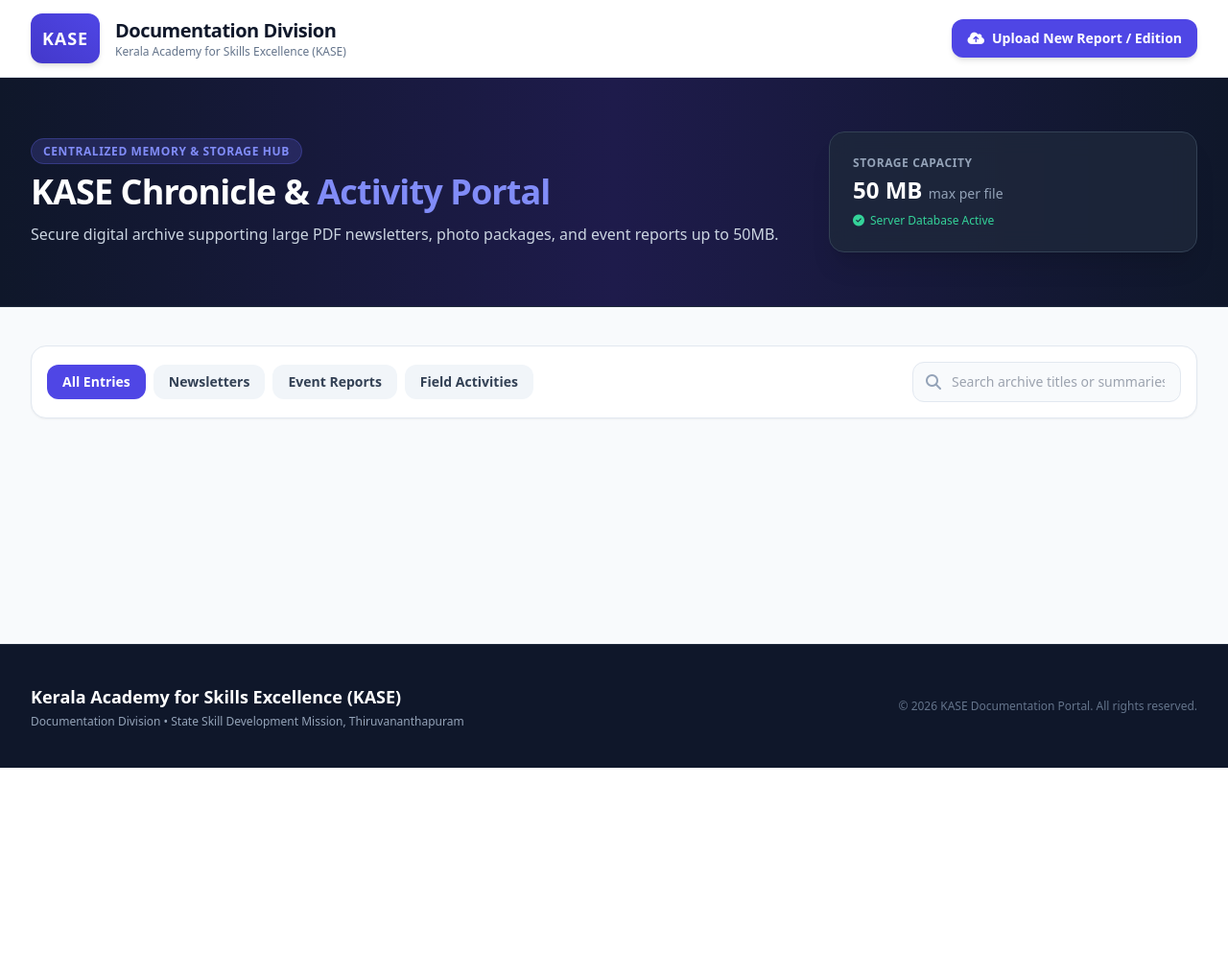
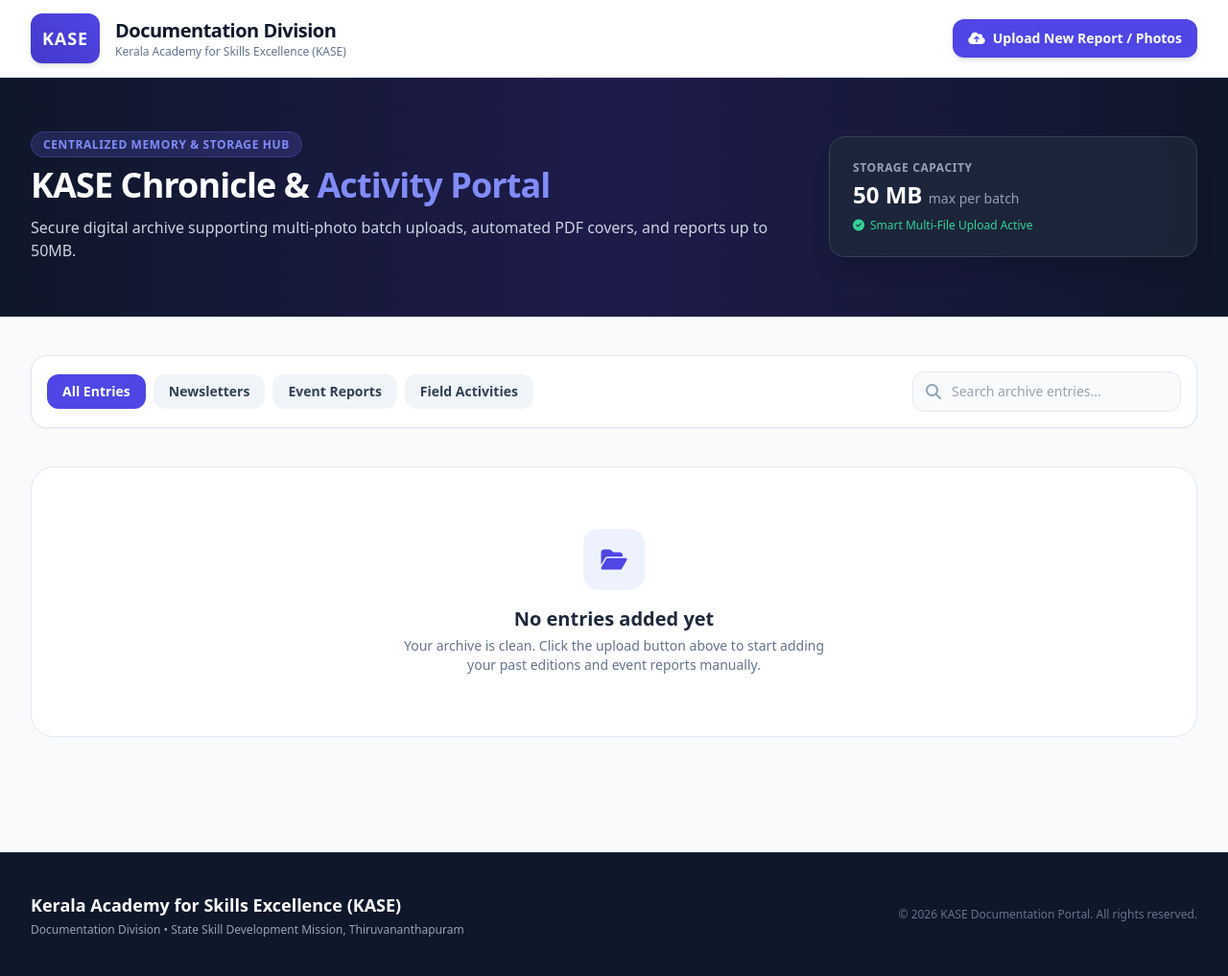
Before and after one commit to exedockase-star/kase-documentation, a Flask app: page / in a window 1280 px wide. Shown: the whole page at 96% size. Before the commit the page ends 800 px from the top, so only its background shows below. Run offline with Flask 3, Linux system fonts and the light colour scheme; some libraries are stand-ins or nearby versions.

Commit message:
Update index.html

```diff
--- a/templates/index.html
+++ b/templates/index.html
@@ -21,7 +21,7 @@
             </div>
             <div>
                 <button onclick="openUploadModal()" class="bg-indigo-600 hover:bg-indigo-700 text-white px-4 py-2.5 rounded-xl shadow-md transition flex items-center gap-2 text-sm font-semibold">
-                    <i class="fa-solid fa-cloud-arrow-up"></i> Upload New Report / Edition
+                    <i class="fa-solid fa-cloud-arrow-up"></i> Upload New Report / Photos
                 </button>
             </div>
         </div>
@@ -33,12 +33,12 @@
             <div class="md:col-span-2">
                 <span class="bg-indigo-500/20 text-indigo-400 border border-indigo-500/30 text-xs font-bold px-3 py-1 rounded-full uppercase tracking-wider">Centralized Memory & Storage Hub</span>
                 <h2 class="text-3xl sm:text-4xl font-black tracking-tight mt-3 leading-tight">KASE Chronicle & <span class="text-indigo-400">Activity Portal</span></h2>
-                <p class="text-slate-300 mt-3 text-sm sm:text-base leading-relaxed">Secure digital archive supporting large PDF newsletters, photo packages, and event reports up to 50MB.</p>
+                <p class="text-slate-300 mt-3 text-sm sm:text-base leading-relaxed">Secure digital archive supporting multi-photo batch uploads, automated PDF covers, and reports up to 50MB.</p>
             </div>
             <div class="bg-slate-800/80 backdrop-blur-md p-6 rounded-2xl border border-slate-700 shadow-xl flex flex-col justify-center">
                 <span class="text-xs uppercase tracking-wider text-slate-400 font-bold mb-1">Storage Capacity</span>
-                <p class="text-2xl font-black text-white">50 MB <span class="text-sm font-normal text-slate-400">max per file</span></p>
-                <p class="text-xs text-emerald-400 mt-2 flex items-center gap-1.5"><i class="fa-solid fa-circle-check"></i> Server Database Active</p>
+                <p class="text-2xl font-black text-white">50 MB <span class="text-sm font-normal text-slate-400">max per batch</span></p>
+                <p class="text-xs text-emerald-400 mt-2 flex items-center gap-1.5"><i class="fa-solid fa-circle-check"></i> Smart Multi-File Upload Active</p>
             </div>
         </div>
     </section>
@@ -48,8 +48,6 @@
 
         <!-- Search & Filter Controls -->
         <div class="flex flex-col md:flex-row justify-between items-stretch md:items-center gap-4 mb-10 bg-white p-4 rounded-2xl border border-slate-200 shadow-sm">
-
-            <!-- Category Filter Tabs -->
             <div class="flex flex-wrap gap-2">
                 <a href="/" class="px-4 py-2 text-sm font-semibold rounded-xl transition {{ 'bg-indigo-600 text-white shadow-xs' if current_category == 'all' else 'bg-slate-100 hover:bg-slate-200 text-slate-700' }}">All Entries</a>
                 <a href="/?category=Newsletter" class="px-4 py-2 text-sm font-semibold rounded-xl transition {{ 'bg-indigo-600 text-white shadow-xs' if current_category == 'Newsletter' else 'bg-slate-100 hover:bg-slate-200 text-slate-700' }}">Newsletters</a>
@@ -57,63 +55,83 @@
                 <a href="/?category=Field Activity" class="px-4 py-2 text-sm font-semibold rounded-xl transition {{ 'bg-indigo-600 text-white shadow-xs' if current_category == 'Field Activity' else 'bg-slate-100 hover:bg-slate-200 text-slate-700' }}">Field Activities</a>
             </div>
 
-            <!-- Search Bar -->
             <form action="/" method="GET" class="relative min-w-[280px]">
                 <span class="absolute inset-y-0 left-0 pl-3.5 flex items-center pointer-events-none text-slate-400">
                     <i class="fa-solid fa-magnifying-glass"></i>
                 </span>
-                <input type="text" name="search" placeholder="Search archive titles or summaries..." class="w-full pl-10 pr-4 py-2.5 bg-slate-50 border border-slate-200 rounded-xl text-sm focus:outline-none focus:ring-2 focus:ring-indigo-600 focus:bg-white transition">
+                <input type="text" name="search" placeholder="Search archive entries..." class="w-full pl-10 pr-4 py-2.5 bg-slate-50 border border-slate-200 rounded-xl text-sm focus:outline-none focus:ring-2 focus:ring-indigo-600 focus:bg-white transition">
             </form>
         </div>
 
         <!-- Card Grid -->
+        {% if entries|length == 0 %}
+        <div class="bg-white rounded-3xl border border-slate-200 p-16 text-center shadow-xs">
+            <div class="w-16 h-16 bg-indigo-50 text-indigo-600 rounded-2xl flex items-center justify-center mx-auto mb-4 text-2xl">
+                <i class="fa-solid fa-folder-open"></i>
+            </div>
+            <h3 class="text-xl font-bold text-slate-800">No entries added yet</h3>
+            <p class="text-slate-500 text-sm mt-1 max-w-md mx-auto">Your archive is clean. Click the upload button above to start adding your past editions and event reports manually.</p>
+        </div>
+        {% else %}
         <div class="grid grid-cols-1 md:grid-cols-2 lg:grid-cols-3 gap-6">
             {% for entry in entries %}
             <div class="bg-white rounded-2xl border border-slate-200 shadow-sm overflow-hidden flex flex-col justify-between hover:shadow-xl transition duration-300 group">
                 <div>
-                    <div class="h-48 bg-slate-100 border-b border-slate-100 flex items-center justify-center text-slate-400 font-semibold text-xs relative overflow-hidden">
-                        <div class="absolute inset-0 bg-gradient-to-t from-slate-900/60 to-transparent flex items-end p-4">
-                            <span class="text-white text-xs font-bold backdrop-blur-md bg-white/20 px-2.5 py-1 rounded-md border border-white/10">{{ entry.filename if entry.filename else 'Archived Record' }}</span>
+                    <!-- Smart Cover Display with Photo Counter -->
+                    <div class="h-48 bg-slate-100 border-b border-slate-100 relative overflow-hidden flex items-center justify-center">
+                        {% if entry.cover_filename %}
+                        <img src="{{ url_for('static', filename='uploads/' + entry.cover_filename) }}" alt="Cover" class="w-full h-full object-cover group-hover:scale-105 transition duration-500">
+                        {% else %}
+                        <div class="absolute inset-0 bg-gradient-to-tr from-slate-900 to-indigo-950 flex flex-col items-center justify-center text-slate-400 p-4">
+                            <i class="fa-regular fa-image text-3xl text-indigo-400 mb-2"></i>
+                            <span class="text-xs text-slate-300 font-medium">Record Archive</span>
                         </div>
-                        <i class="fa-regular fa-folder-open text-3xl text-slate-300"></i>
+                        {% endif %}
+                        <div class="absolute top-3 right-3 flex gap-2">
+                            {% if entry.gallery|length > 1 %}
+                            <span class="text-xs font-bold bg-slate-900/80 text-white px-2.5 py-1 rounded-full backdrop-blur-md shadow-md"><i class="fa-regular fa-images mr-1"></i> {{ entry.gallery|length }} Photos</span>
+                            {% endif %}
+                            <span class="text-xs font-black uppercase tracking-wider {{ entry.badge }} px-3 py-1 rounded-full shadow-md">{{ entry.category }}</span>
+                        </div>
                     </div>
+
                     <div class="p-6">
-                        <div class="flex items-center justify-between mb-3">
-                            <span class="text-xs font-black uppercase tracking-wider {{ entry.badge }} px-3 py-1 rounded-full">{{ entry.category }}</span>
-                            <span class="text-xs font-medium text-slate-400">{{ entry.date }}</span>
+                        <div class="flex items-center justify-between mb-2">
+                            <span class="text-xs font-semibold text-slate-400"><i class="fa-regular fa-calendar mr-1"></i> {{ entry.date }}</span>
                         </div>
                         <h4 class="font-bold text-xl text-slate-900 group-hover:text-indigo-600 transition">{{ entry.title }}</h4>
                         <p class="text-sm text-slate-600 mt-2.5 leading-relaxed">{{ entry.summary }}</p>
                     </div>
                 </div>
                 <div class="px-6 pb-6 pt-3 border-t border-slate-100 flex items-center justify-between">
-                    <span class="text-xs font-semibold text-emerald-600 flex items-center gap-1.5"><i class="fa-solid fa-circle-check"></i> Saved on Server</span>
+                    <span class="text-xs font-semibold text-emerald-600 flex items-center gap-1.5"><i class="fa-solid fa-circle-check"></i> Saved</span>
                     {% if entry.filename %}
                     <a href="{{ url_for('static', filename='uploads/' + entry.filename) }}" target="_blank" class="inline-flex items-center gap-1.5 text-indigo-600 hover:text-indigo-800 text-sm font-bold transition">
-                        <span>View File</span> <i class="fa-solid fa-arrow-up-right-from-square text-xs"></i>
+                        <span>View Files</span> <i class="fa-solid fa-arrow-up-right-from-square text-xs"></i>
                     </a>
                     {% else %}
-                    <span class="text-xs text-slate-400 font-medium">Ready</span>
+                    <span class="text-xs text-slate-400 font-medium">Metadata Only</span>
                     {% endif %}
                 </div>
             </div>
             {% endfor %}
         </div>
+        {% endif %}
     </main>
 
     <!-- Upload Modal -->
     <div id="uploadModal" class="fixed inset-0 bg-slate-900/60 backdrop-blur-sm z-50 hidden flex items-center justify-center p-4">
-        <div class="bg-white rounded-3xl max-w-lg w-full p-8 shadow-2xl border border-slate-100 relative">
+        <div class="bg-white rounded-3xl max-w-lg w-full p-8 shadow-2xl border border-slate-100 relative max-h-[90vh] overflow-y-auto">
             <button onclick="closeUploadModal()" class="absolute top-6 right-6 text-slate-400 hover:text-slate-700 text-lg">
                 <i class="fa-solid fa-xmark"></i>
             </button>
-            <h3 class="text-2xl font-black text-slate-900 mb-2">Upload New Entry</h3>
-            <p class="text-xs text-slate-500 mb-6">Add past reports, photos, or monthly newsletters up to 50MB.</p>
+            <h3 class="text-2xl font-black text-slate-900 mb-2">Upload Event Entry</h3>
+            <p class="text-xs text-slate-500 mb-6">Select multiple photos or a PDF document at once (Hold Ctrl or Shift to select multiple files, max 50MB total).</p>
 
             <form action="/upload" method="POST" enctype="multipart/form-data" class="space-y-4">
                 <div>
                     <label class="block text-xs font-bold uppercase tracking-wider text-slate-700 mb-1">Title / Event Name</label>
-                    <input type="text" name="title" required placeholder="e.g., KASE Chronicle - April 2026" class="w-full px-4 py-2.5 bg-slate-50 border border-slate-200 rounded-xl text-sm focus:outline-none focus:ring-2 focus:ring-indigo-600">
+                    <input type="text" name="title" required placeholder="e.g., KASE Chronicle - May 2025" class="w-full px-4 py-2.5 bg-slate-50 border border-slate-200 rounded-xl text-sm focus:outline-none focus:ring-2 focus:ring-indigo-600">
                 </div>
 
                 <div class="grid grid-cols-2 gap-4">
@@ -127,23 +145,23 @@
                     </div>
                     <div>
                         <label class="block text-xs font-bold uppercase tracking-wider text-slate-700 mb-1">Date / Month</label>
-                        <input type="text" name="date" required placeholder="e.g., April 2026" class="w-full px-4 py-2.5 bg-slate-50 border border-slate-200 rounded-xl text-sm focus:outline-none focus:ring-2 focus:ring-indigo-600">
+                        <input type="text" name="date" required placeholder="e.g., May 2025" class="w-full px-4 py-2.5 bg-slate-50 border border-slate-200 rounded-xl text-sm focus:outline-none focus:ring-2 focus:ring-indigo-600">
                     </div>
                 </div>
 
                 <div>
                     <label class="block text-xs font-bold uppercase tracking-wider text-slate-700 mb-1">Summary / Highlights</label>
-                    <textarea name="summary" rows="3" required placeholder="Short summary for review..." class="w-full px-4 py-2.5 bg-slate-50 border border-slate-200 rounded-xl text-sm focus:outline-none focus:ring-2 focus:ring-indigo-600"></textarea>
+                    <textarea name="summary" rows="3" required placeholder="Short summary for management review..." class="w-full px-4 py-2.5 bg-slate-50 border border-slate-200 rounded-xl text-sm focus:outline-none focus:ring-2 focus:ring-indigo-600"></textarea>
                 </div>
 
                 <div>
-                    <label class="block text-xs font-bold uppercase tracking-wider text-slate-700 mb-1">Upload File (Max 50MB)</label>
-                    <input type="file" name="file" class="w-full text-xs text-slate-500 file:mr-4 file:py-2 file:px-4 file:rounded-xl file:border-0 file:text-xs file:font-bold file:bg-indigo-50 file:text-indigo-700 hover:file:bg-indigo-100 cursor-pointer">
+                    <label class="block text-xs font-bold uppercase tracking-wider text-slate-700 mb-1">Select Multiple Files / Photos (Max 50MB)</label>
+                    <input type="file" name="files" multiple accept=".pdf,.jpg,.jpeg,.png,.webp" required class="w-full text-xs text-slate-500 file:mr-4 file:py-2 file:px-4 file:rounded-xl file:border-0 file:text-xs file:font-bold file:bg-indigo-50 file:text-indigo-700 hover:file:bg-indigo-100 cursor-pointer">
                 </div>
 
                 <div class="pt-4 flex items-center justify-end space-x-3">
                     <button type="button" onclick="closeUploadModal()" class="px-5 py-2.5 bg-slate-100 hover:bg-slate-200 text-slate-700 text-sm font-semibold rounded-xl">Cancel</button>
-                    <button type="submit" class="px-6 py-2.5 bg-indigo-600 hover:bg-indigo-700 text-white text-sm font-bold rounded-xl shadow-md">Publish to Server</button>
+                    <button type="submit" class="px-6 py-2.5 bg-indigo-600 hover:bg-indigo-700 text-white text-sm font-bold rounded-xl shadow-md">Publish Batch</button>
                 </div>
             </form>
         </div>
```
